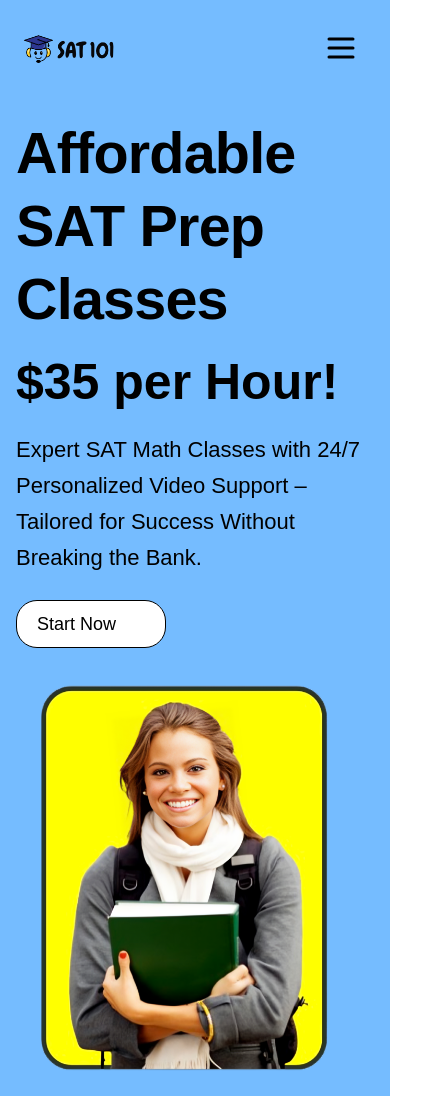
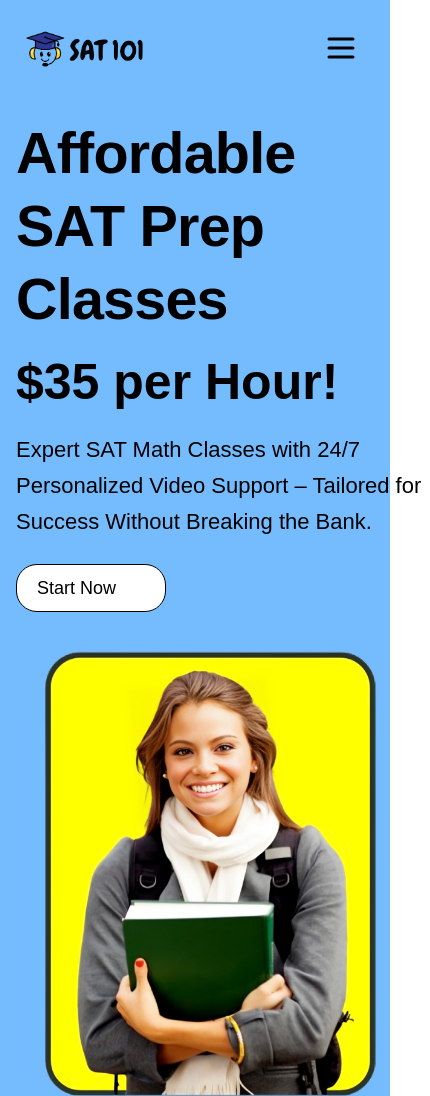
Before and after one commit to NestorXX-XX/SAT101Tutoring-Website, a plain HTML site: page index.html in a window 390 px wide. Shown: the top 1096 px of the page, 430 px wide, since content can reach past the window. Drawn offline with Linux system fonts and the light colour scheme; a script that the page names is missing.

Commit message:
Fix main logo on index (mobile device too small)

```diff
--- a/CSS/styles.css
+++ b/CSS/styles.css
@@ -224,7 +224,7 @@ html {
 
   img {
     vertical-align: middle;
-    max-width: 100%;
+
     display: inline-block;
   }
 
@@ -3843,7 +3843,7 @@ html {
       display: inline;
     }
 
-    .image-11 {
+    .image-11, .image-12 {
       max-width: 130%;
     }
   }
```
Also changed, not shown: index.html (+0 -1 lines).
